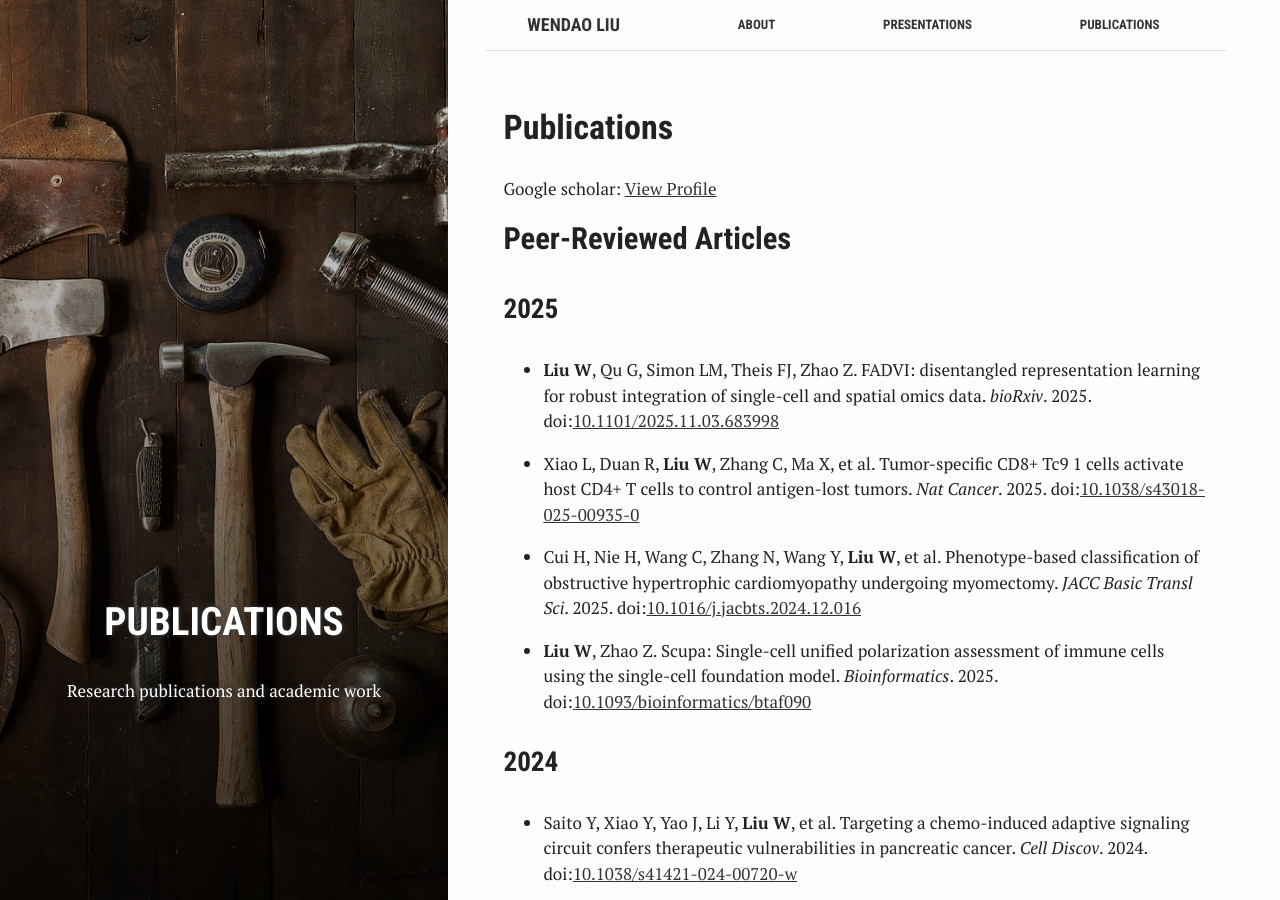
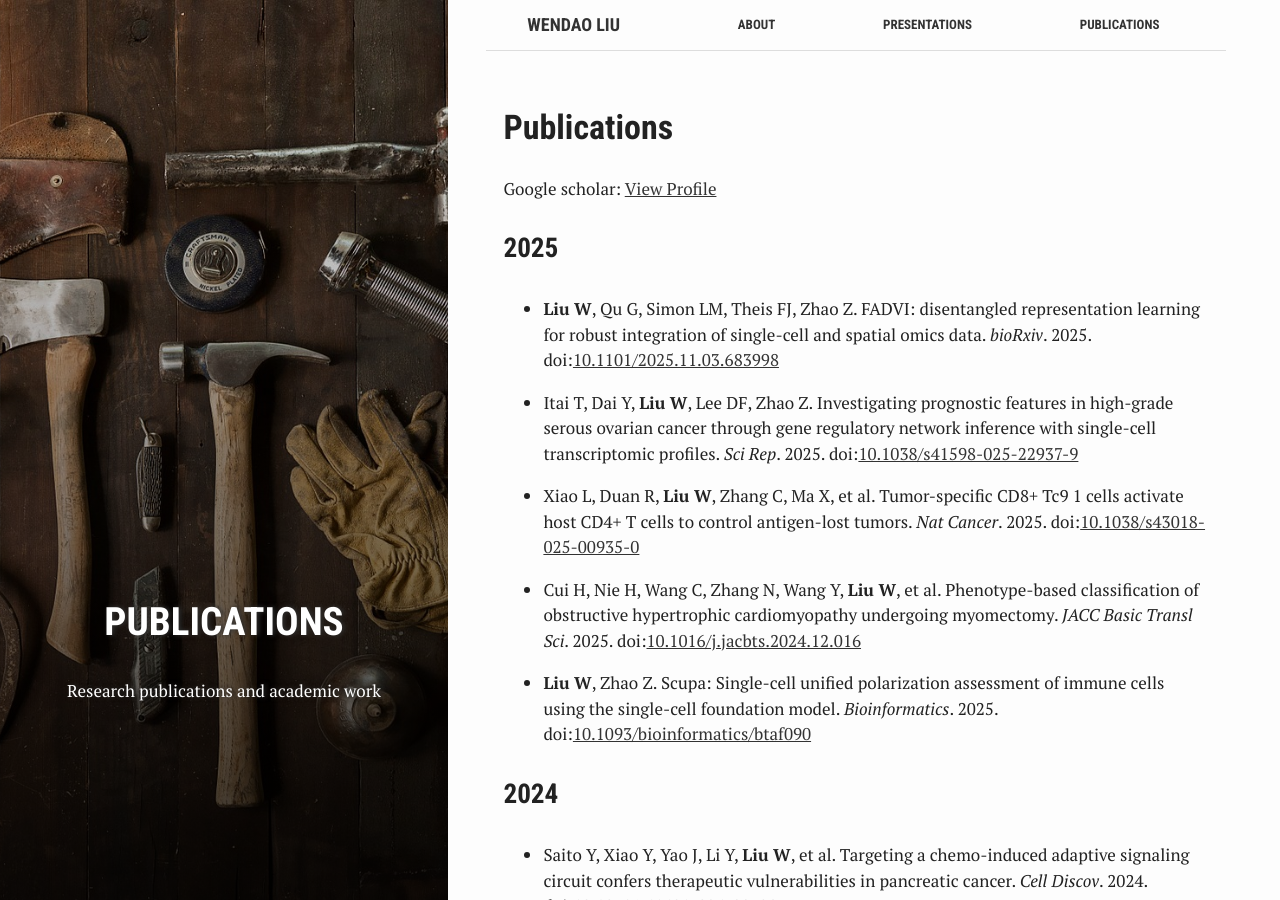
Before and after one commit to liuwd15/liuwd15.github.io, a Jekyll site: the page built from publications.md, in a window 1280 px wide and 900 px high. Built offline with Jekyll 4.4.1, drawn with Linux system fonts in a browser that asks for light colours.

Commit message:
Update 2025/11

```diff
--- a/publications.md
+++ b/publications.md
@@ -12,11 +12,12 @@ active: publications
 
 Google scholar: [View Profile](https://scholar.google.com/citations?user=tSspDo0AAAAJ)
 
-## Peer-Reviewed Articles
 
 ### 2025
 
 - **Liu W**, Qu G, Simon LM, Theis FJ, Zhao Z. FADVI: disentangled representation learning for robust integration of single-cell and spatial omics data. *bioRxiv*. 2025. doi:[10.1101/2025.11.03.683998](https://doi.org/10.1101/2025.11.03.683998)
+
+- Itai T, Dai Y, **Liu W**, Lee DF, Zhao Z. Investigating prognostic features in high-grade serous ovarian cancer through gene regulatory network inference with single-cell transcriptomic profiles. *Sci Rep*. 2025. doi:[10.1038/s41598-025-22937-9](https://doi.org/10.1038/s41598-025-22937-9)
 
 - Xiao L, Duan R, **Liu W**, Zhang C, Ma X, et al. Tumor-specific CD8+ Tc9 1 cells activate host CD4+ T cells to control antigen-lost tumors. *Nat Cancer*. 2025. doi:[10.1038/s43018-025-00935-0](https://doi.org/10.1038/s43018-025-00935-0)
 
```
